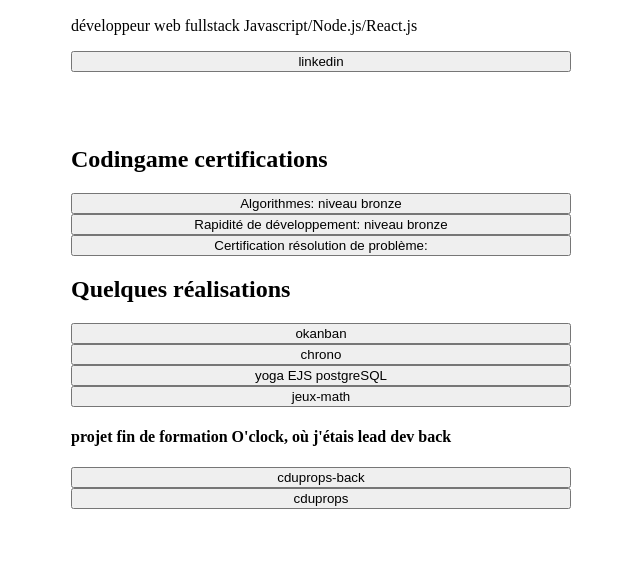
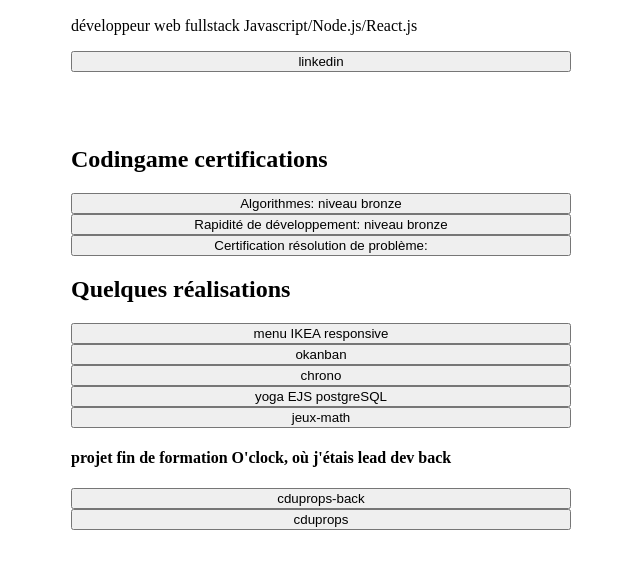
Before and after one commit to patrickletourneux/portfolio-PLX-OVH, a website: page public/index.html in a window 1280 px wide. Shown: the part 97-666 px from the top of the page, without its empty margins (319-959 px from the left). Drawn offline with Linux system fonts and the light colour scheme.

Commit message:
add IKEA menu link

```diff
--- a/public/index.html
+++ b/public/index.html
@@ -53,6 +53,15 @@
     </a>
 
     <h2>Quelques réalisations</h2>
+    <a
+        href="http://54.37.154.200:5100/"
+        target="_blank">
+        <button
+            id="IKEA"
+        >
+        menu IKEA responsive
+        </button>
+    </a>
     <a
         href="http://54.37.154.200:3000/"
         target="_blank">
```
